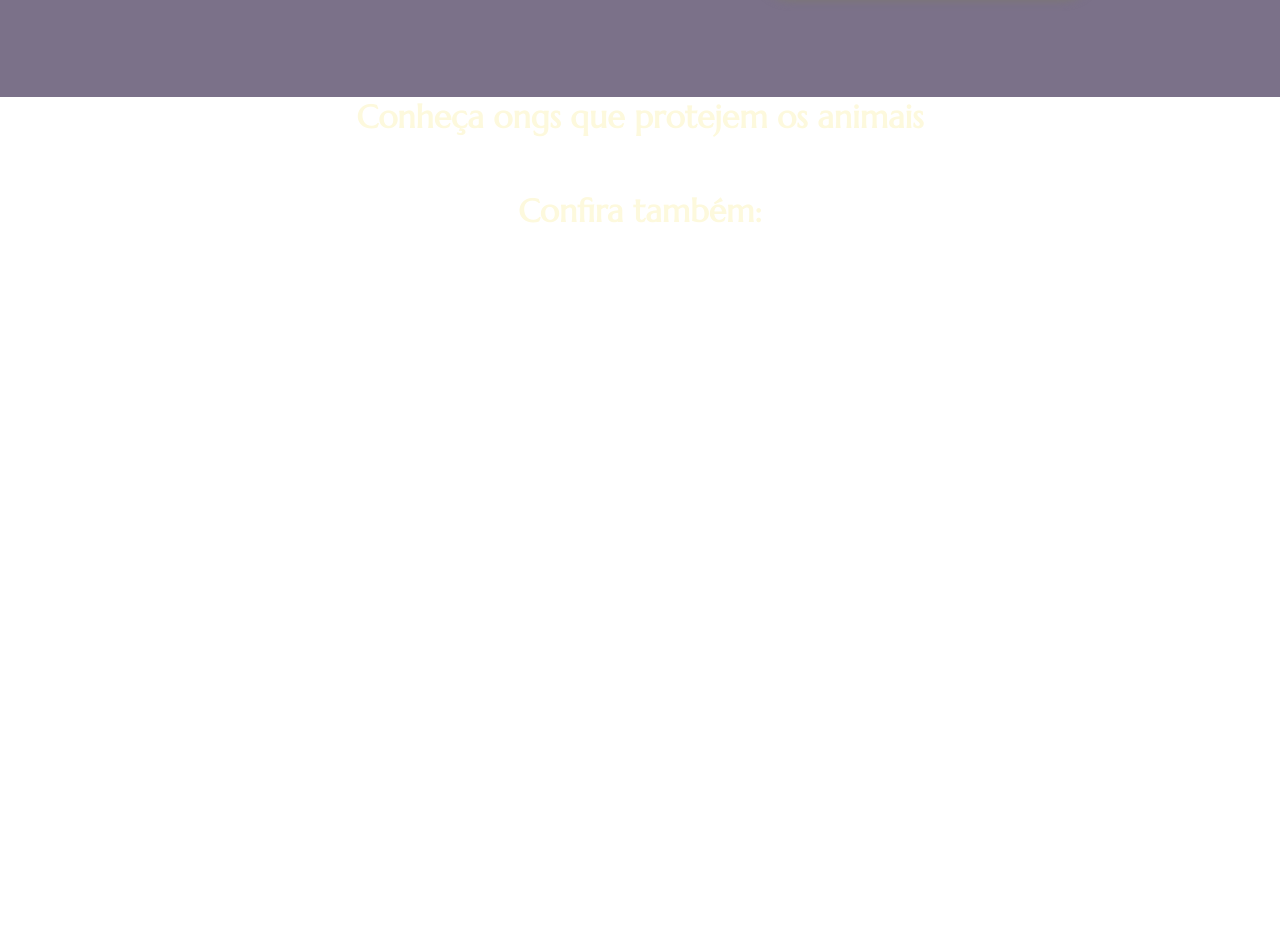
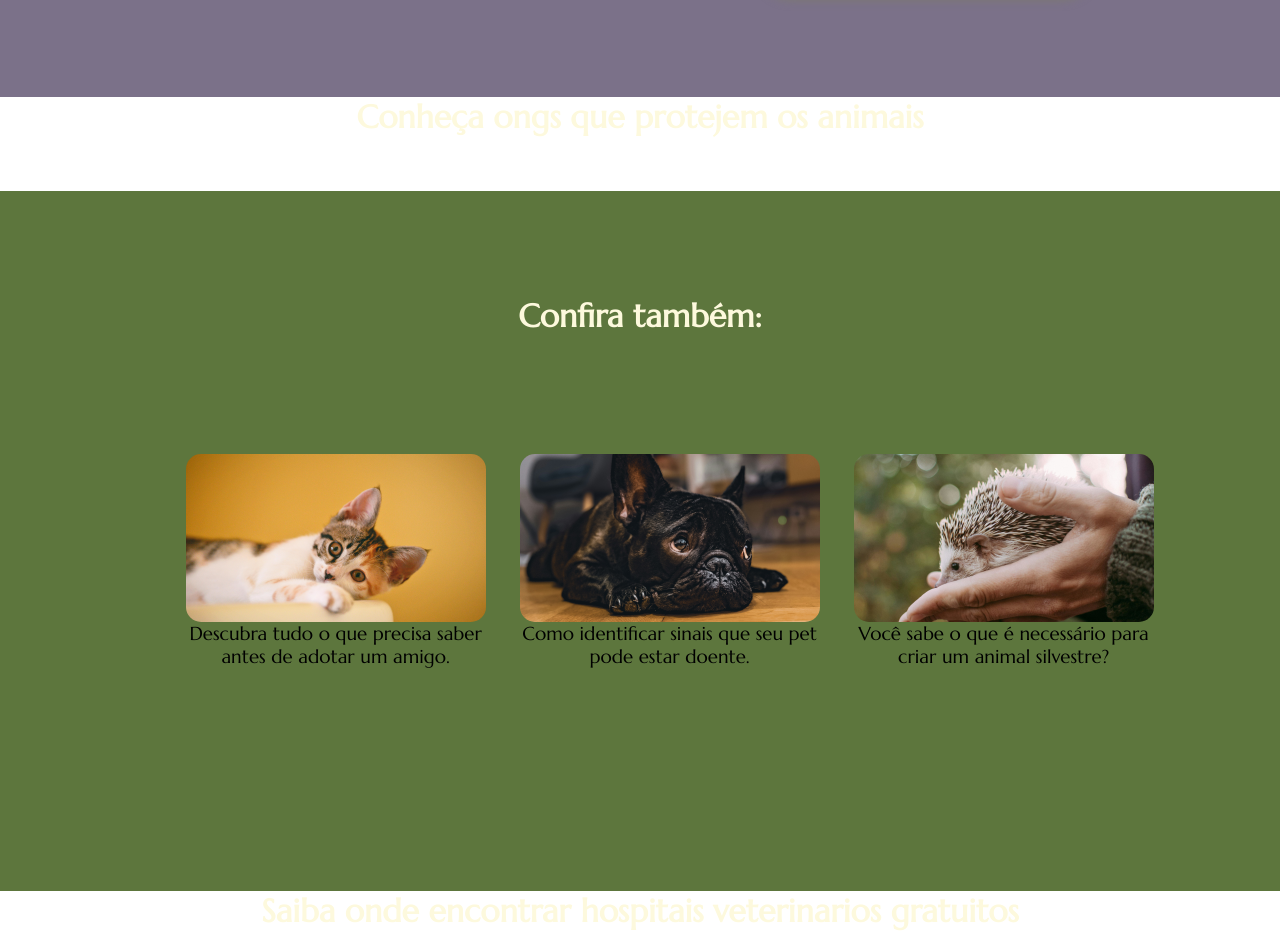
Before and after one commit to GabrielRoreds/voz-animal-api, a plain HTML site: page index.html in a window 1280 px wide. Shown: the part 1180-2111 px from the top of the page. Before the commit the page ends 1429 px from the top, so only its background shows below. Drawn offline with nearby package versions, Linux system fonts and the light colour scheme; a web font is replaced by a local one.

Commit message:
inclusão de seção

```diff
--- a/index.html
+++ b/index.html
@@ -40,7 +40,6 @@
     </header>
     <main>
         <section class="container-principal">
-
            <div class="caixa-cão">
             <picture>
                 <source media="(max-width: 708px)" srcset="img/cão-239.png">
@@ -50,17 +49,14 @@
            <div class="caixa-titulo">
                 <h1>Transforme o abandono em amor</h1>
             </div>
-
         </section>
 
         <section class="container-denuncia"> <!--parte sobre denucia-->
-
-            <!--<div class="caixa-denuncia"> -->
                 <h2>Denuncie</h2>
 
                 <p id="lei-maus-tratos">Maltratar animais é crime no Brasil, conforme a Lei nº 9.605/1998, a qual prevê sanções penais e administrativas.</p>
                 <button id="botão-artigo">Confira o artigo</button>
-            <!--</div>-->
+
             <figure class="fig-img2">
                 <img id="cão-grade" src="img/denuncia-600.png" alt="cachorro olhando através de barras de metal enferrujadas.">
             </figure>
@@ -69,7 +65,9 @@
         <section><!--parte sobre ongs-->
             <h2>Conheça ongs que protejem os animais</h2>
             <div>
-              <figure><img src="" alt=""></figure>
+              <figure>
+                <img src="" alt="">
+            </figure>
                 <h4></h4>
             </div>
             <div>
@@ -81,17 +79,49 @@
                 <h4></h4>
             </div>
         </section>
-        <section><!--parte sobre alguns artigos-->
+        <section class="container-artigos"><!--parte sobre alguns artigos-->
             <h2>Confira também:</h2>
-            <div>
-                <a href="">
-                    <img src="" alt="">
-                    <h4></h4>
-                </a>
-            </div>
+
+            <ul class="lista-artigos">
+                <li class="cont-lista-artigo">
+
+                    <article class="caixa-artigos">
+                        <a href="" >
+                            <figure class="fig-artigos" >
+                                <img class="img-artigos" src="img/art1-600.png" alt="gato deitado olhando para a câmera.">
+                            </figure>
+                            <h3>Descubra tudo o que precisa saber antes de adotar um amigo.</h3>
+                        </a>
+                    </article>
+                </li>
+                <li  class="cont-lista-artigo">
+                    <article id="fig-artigos2">
+                        <a href="" >
+                            <figure class="fig-artigos" >
+                                <img class="img-artigos" src="img/art2.png" alt="buldogue francês preto deitado no chão de madeira.">
+                            </figure>
+                            <h3>Como identificar sinais que seu pet pode estar doente.</h3>
+                        </a>
+                    </article>
+                </li>
+                <li class="cont-lista-artigo">
+                    <article id="fig-artigos3">
+                        <a href="">
+                            <figure class="fig-artigos">
+                                <img class="img-artigos" src="img/art3-600.png" alt="Ouriço-cacheiro sendo delicadamente segurado nas mãos de alguém.">
+                            </figure>
+                            <h3>Você sabe o que é necessário para criar um animal silvestre?</h3>
+                        </a>
+                    </article>
+                </li>
+            </ul>
+        </section>
+        <section class="container-saude-pet">
+            <h2>Saiba onde encontrar hospitais veterinarios gratuitos</h2>
         </section>
     </main>
     <footer>
+
     </footer>
     <script> //começo do meu js
         function mostrarMenu() {
--- a/style.css
+++ b/style.css
@@ -6,7 +6,8 @@
     padding: 0;
     text-decoration: none;
     box-sizing: border-box;
-
+    list-style: none;
+    color: black;
 }
 header{
     background-color: #675369;
@@ -22,7 +23,6 @@ nav{
     gap: 32px;
 }
 .lista-menu{
-    list-style: none;
     display: flex;
     flex-direction: row;
     }
@@ -254,6 +254,11 @@ h1{
     }
 
 }
+@media(max-width:421px){
+    h1{
+        font-size: 25px;
+    }
+}
 @media(max-width:395px){ /*para telas de smartphone*/
 
  .container-principal{ /*para telas se smartphone*/
@@ -422,3 +427,67 @@ h2{
 
     }
 }
+@media(max-width:449px){
+    .container-denuncia{
+        display: grid;
+        grid-template-columns: 1fr 8fr 1fr;
+        grid-template-rows: 50px 65px 50px 50px 50px 50px  180px 10px 35px 50px;
+        row-gap: 0;
+    }
+    .fig-img2{
+        grid-row: 3/7;
+    }
+     #lei-maus-tratos{
+        grid-row: 7/8;
+        font-size: 22px;
+    }
+    #botão-artigo{
+        grid-row: 9/10;
+    }
+}
+/*********parte sobre artigos*********/
+.container-artigos{
+    background-color: #5d763d;
+    min-height: 700px;
+    display: flex;
+    flex-direction: column;
+    justify-content: center;
+    align-items: center;
+}
+.fig-artigos{
+    max-width: 300px;
+    height: auto;
+    aspect-ratio: 16/9;
+    overflow: hidden;
+    border-radius: 15px;
+    /*margin-left: 20px;*/
+
+}
+.img-artigos{
+    width: 100%;
+    height: 100%;
+    object-fit: cover;
+}
+.lista-artigos{
+    height: 450px;
+    width: 80%;
+    display: flex;
+    flex-direction: row;
+    align-items: center;
+    gap: 34px;
+    margin-left: 9vw;
+
+
+}
+article{
+   /* background-color: #d1c5a7;*/
+    border-radius: 15px;
+    max-width: 300px;
+}
+h3{
+    text-align: center;
+    font-family: "Marcellus", serif;
+    font-weight: 400;
+    font-style: normal;
+
+}
```
Also changed, not shown: img/art1-600.png (added), img/art2.png (added), img/art3-600.png (added).
